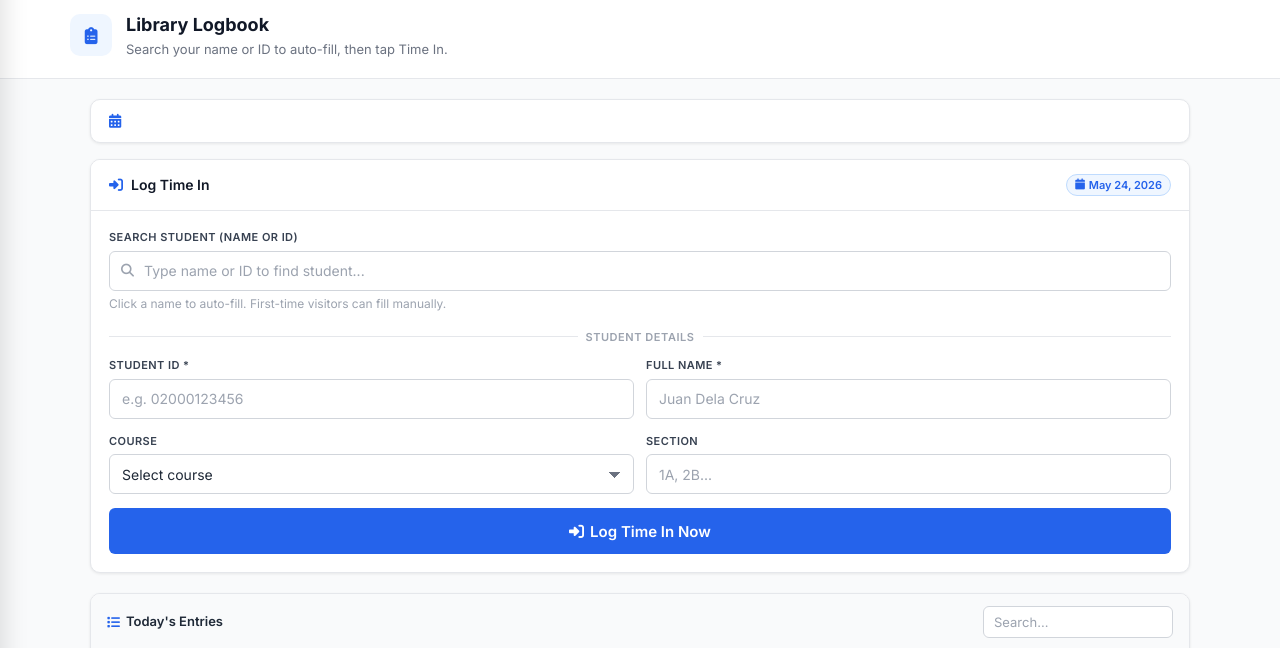
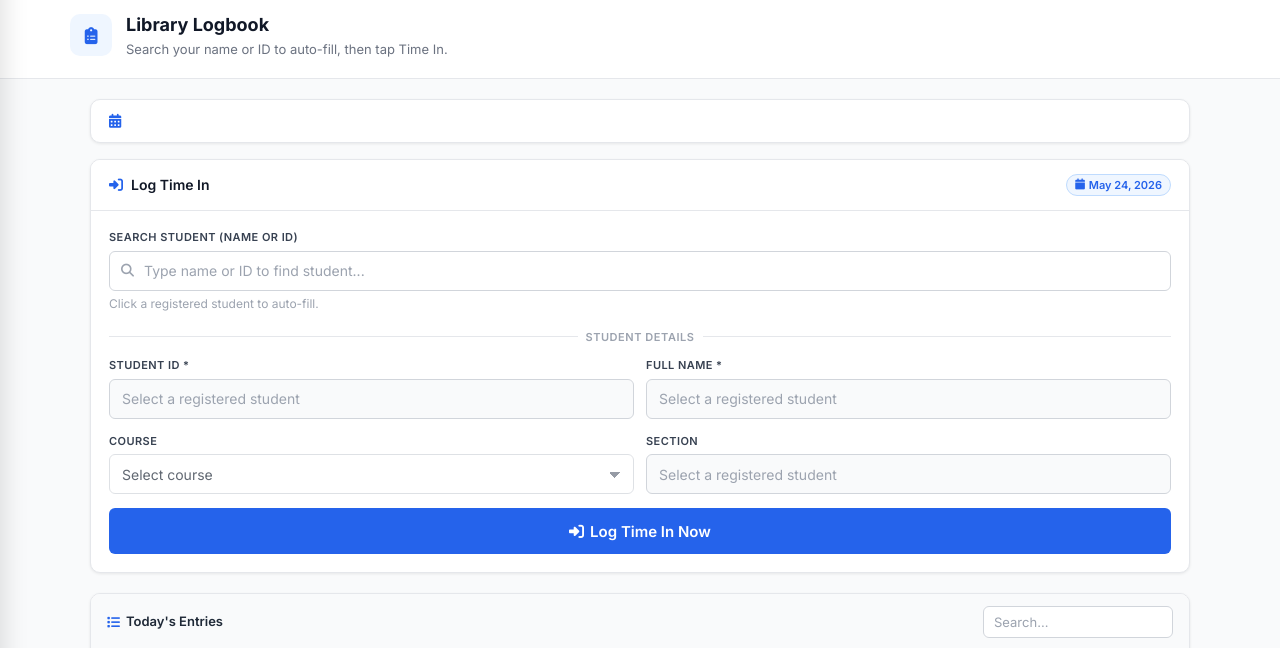
Before and after one commit to kitosabal-spec/LibTrack, a website: page index.html in a window 1280 px wide. Both pictures are taken after a click on the button "Logbook". Shown: the part 113-761 px from the top of the page. Drawn offline with Linux system fonts and the light colour scheme; no server answers.

Commit message:
Updated frontend

```diff
--- a/index.html
+++ b/index.html
@@ -245,17 +245,17 @@
               <div class="ac-row"><i class="fas fa-search ac-icon"></i><input class="finput ac-input" id="in-search" placeholder="Type name or ID to find student..." oninput="searchForTimeIn(this.value)" autocomplete="off"></div>
               <div class="ac-drop" id="in-drop"></div>
             </div>
-            <div class="form-hint">Click a name to auto-fill. First-time visitors can fill manually.</div>
+            <div class="form-hint">Click a registered student to auto-fill.</div>
           </div>
           <div class="sep-label">Student Details</div>
           <div class="frow">
-            <div class="form-group"><label class="flabel">Student ID *</label><input class="finput" id="in-id"     placeholder="e.g. 02000123456"></div>
-            <div class="form-group"><label class="flabel">Full Name *</label>  <input class="finput" id="in-name"   placeholder="Juan Dela Cruz"></div>
+            <div class="form-group"><label class="flabel">Student ID *</label><input class="finput" id="in-id"     placeholder="Select a registered student" readonly></div>
+            <div class="form-group"><label class="flabel">Full Name *</label>  <input class="finput" id="in-name"   placeholder="Select a registered student" readonly></div>
           </div>
           <div class="frow">
             <div class="form-group">
               <label class="flabel">Course</label>
-              <select class="fselect" id="in-course">
+              <select class="fselect" id="in-course" disabled>
                 <option value="">Select course</option>
                 <option value="BSIT">BSIT</option>
                 <option value="BSHM">BSHM</option>
@@ -266,7 +266,7 @@
                 <option value="JHS">JHS</option>
               </select>
             </div>
-            <div class="form-group"><label class="flabel">Section</label> <input class="finput" id="in-section" placeholder="1A, 2B..."></div>
+            <div class="form-group"><label class="flabel">Section</label> <input class="finput" id="in-section" placeholder="Select a registered student" readonly></div>
           </div>
           <button class="btn btn-primary btn-full btn-lg" onclick="doTimeIn()"><i class="fas fa-sign-in-alt"></i> Log Time In Now</button>
         </div>
@@ -289,7 +289,7 @@
 
 <!-- BORROW -->
 <div class="page" id="page-borrow">
-  <div class="pg-banner"><div class="pg-banner-in"><div class="pg-icon"><i class="fas fa-book"></i></div><div><h2>Borrow a Book</h2><p>Search the acquisition number and enter your details - simple and fast.</p></div></div></div>
+  <div class="pg-banner"><div class="pg-banner-in"><div class="pg-icon"><i class="fas fa-book"></i></div><div><h2>Borrow a Book</h2><p>Search your registered student record and the acquisition number - simple and fast.</p></div></div></div>
   <div class="pg-body">
     <div class="borrow-stack">
       <div class="card">
@@ -303,8 +303,8 @@
             </div>
           </div>
           <div class="frow">
-            <div class="form-group"><label class="flabel">Student ID *</label><input class="finput" id="bor-sid"   placeholder="02000123456"></div>
-            <div class="form-group"><label class="flabel">Student Name *</label><input class="finput" id="bor-name" placeholder="Full name"></div>
+            <div class="form-group"><label class="flabel">Student ID *</label><input class="finput" id="bor-sid"   placeholder="Select a registered student" readonly></div>
+            <div class="form-group"><label class="flabel">Student Name *</label><input class="finput" id="bor-name" placeholder="Select a registered student" readonly></div>
           </div>
           <div class="sep-label">Book Details</div>
           <div class="form-group">
```
Also changed, not shown: 1 other file.
